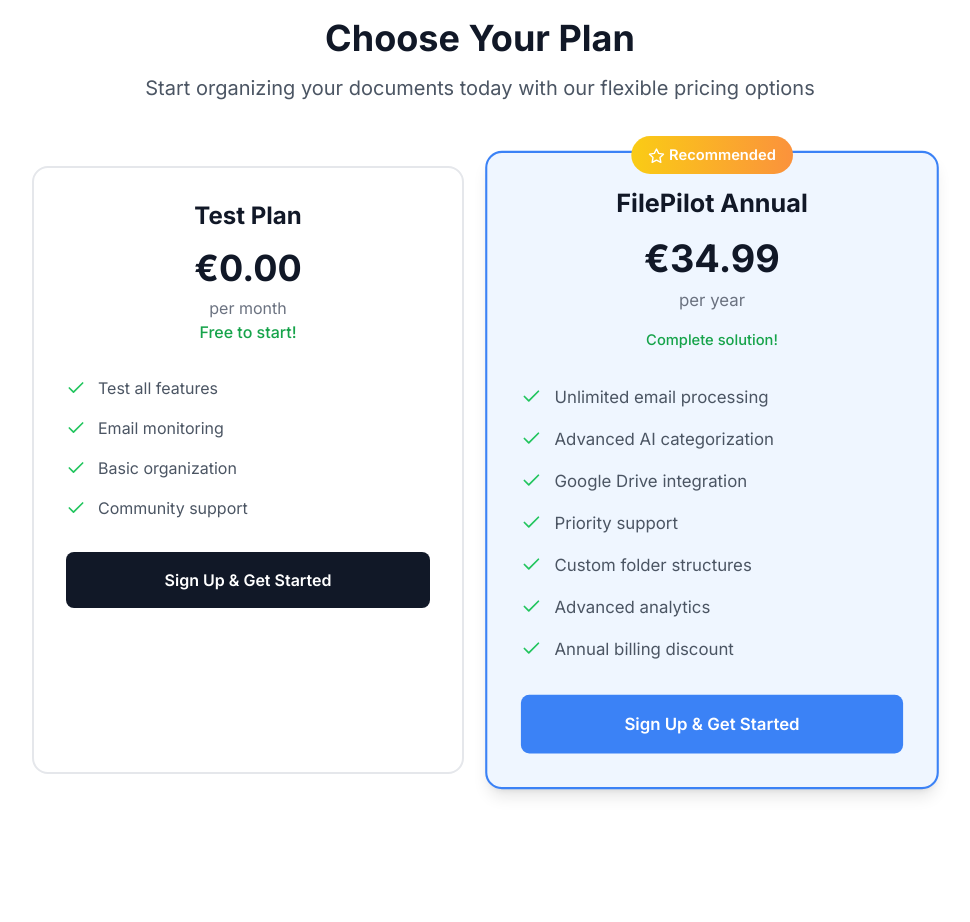
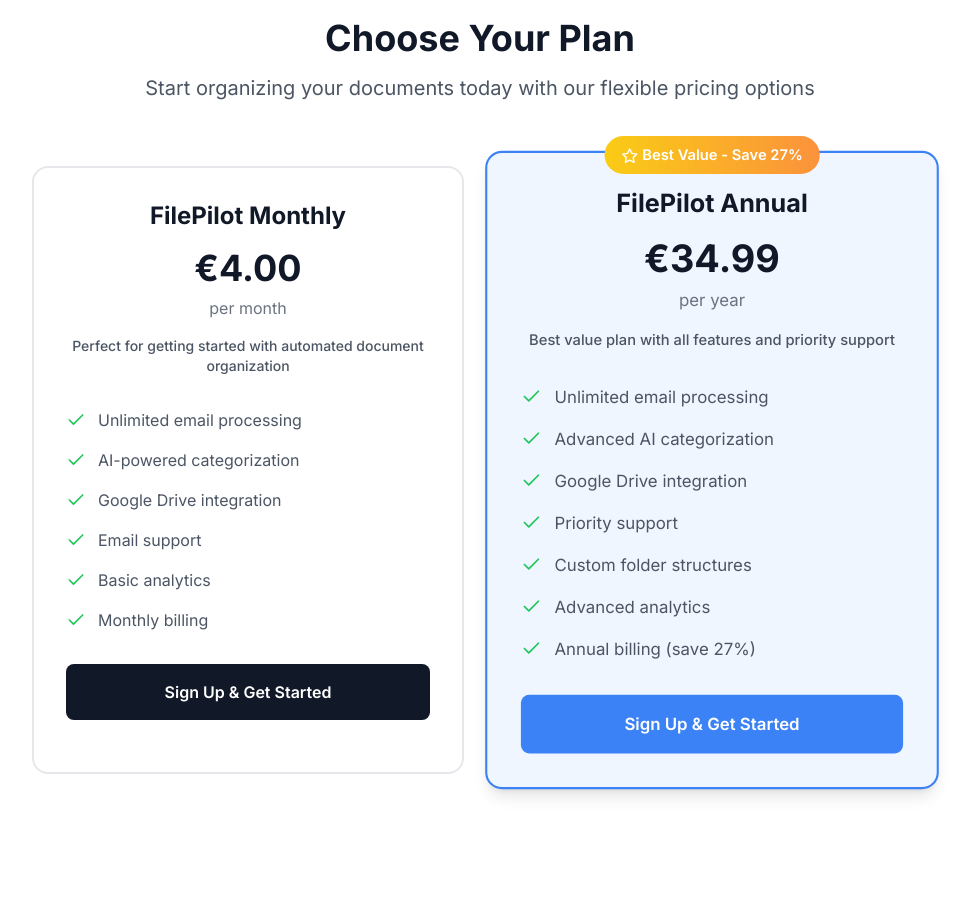
Before and after one commit to r0892111/FilePilot, a React (Vite) app: page / in a window 1280 px wide. Shown: the part 1320-2242 px from the top of the page, without its empty margins (160-1130 px from the left). Built offline with nearby package versions, Linux system fonts and the light colour scheme; no server answers.

Commit message:
Update Stripe Products Configuration

```diff
--- a/src/App.tsx
+++ b/src/App.tsx
@@ -586,7 +586,7 @@ function App() {
                   <div className="absolute -top-4 left-1/2 transform -translate-x-1/2">
                     <div className="bg-gradient-to-r from-yellow-400 to-orange-400 text-white px-4 py-2 rounded-full text-sm font-semibold">
                       <Star className="w-4 h-4 inline mr-1" />
-                      Recommended
+                      Best Value - Save 27%
                     </div>
                   </div>
                 )}
@@ -596,14 +596,11 @@ function App() {
                   <div className="text-4xl font-bold text-gray-900 mb-2">{product.price}</div>
                   <div className="text-gray-500 mb-4">
                     {product.interval ? `per ${product.interval}` : 'one-time'}
-                    {product.name === 'Test Plan' && <span className="block text-green-600 font-medium">Free to start!</span>}
                   </div>
 
-                  {product.interval === 'year' && (
-                    <div className="text-sm text-green-600 font-medium mb-4">
-                      {product.name === 'Test Plan' ? 'Perfect for testing!' : 'Complete solution!'}
-                    </div>
-                  )}
+                  <div className="text-sm text-gray-600 font-medium mb-4">
+                    {product.description}
+                  </div>
                 </div>
 
                 <ul className="space-y-4 mb-8">
--- a/src/components/OnboardingFlow.tsx
+++ b/src/components/OnboardingFlow.tsx
@@ -27,7 +27,7 @@ export function OnboardingFlow({ onComplete, onClose }: OnboardingFlowProps) {
   const [user, setUser] = useState<any>(null);
   const [selectedPlan, setSelectedPlan] = useState<string>(
     stripeProducts.find(p => p.interval === 'year')?.priceId || stripeProducts[0].priceId
-  ); // Default to annual plan
+  ); // Default to annual plan for best value
 
   useEffect(() => {
     checkUser();
@@ -143,7 +143,7 @@ export function OnboardingFlow({ onComplete, onClose }: OnboardingFlowProps) {
                 {product.interval === 'year' && (
                   <div className="bg-gradient-to-r from-yellow-400 to-orange-400 text-white px-3 py-1 rounded-full text-sm font-semibold mb-4 inline-block">
                     <Crown className="w-3 h-3 inline mr-1 flex-shrink-0" />
-                    {product.name === 'Test Plan' ? 'Free Trial' : 'Recommended'}
+                    Best Value - Save 27%
                   </div>
                 )}
 
@@ -152,14 +152,11 @@ export function OnboardingFlow({ onComplete, onClose }: OnboardingFlowProps) {
                   <div className="text-2xl sm:text-3xl font-bold text-gray-900 mb-2">{product.price}</div>
                   <div className="text-gray-500 mb-4 text-sm sm:text-base">
                     {product.interval ? `per ${product.interval}` : 'one-time'}
-                    {product.name === 'Test Plan' && <span className="block text-green-600 font-medium">Free to start!</span>}
                   </div>
 
-                  {product.interval === 'year' && (
-                    <div className="text-sm text-green-600 font-medium mb-4">
-                      {product.name === 'Test Plan' ? 'Perfect for testing!' : 'Complete solution!'}
-                    </div>
-                  )}
+                  <div className="text-sm text-gray-600 font-medium mb-4">
+                    {product.description}
+                  </div>
                 </div>
 
                 <ul className="space-y-2 sm:space-y-3 flex flex-col items-center sm:items-start">
--- a/src/stripe-config.ts
+++ b/src/stripe-config.ts
@@ -6,30 +6,35 @@ export interface StripeProduct {
   interval?: 'month' | 'year';
   mode: 'payment' | 'subscription';
   features: string[];
+  description: string;
 }
 
 export const stripeProducts: StripeProduct[] = [
   {
-    id: 'prod_SdbGhMJ8WLmUeQ',
-    priceId: 'price_1RiK45LPohnizGblGB41isNm',
-    name: 'Test Plan',
-    price: '€0.00',
+    id: 'prod_SijYQtin4uF1B2',
+    priceId: 'price_1RnI5VLPohnizGbliLa6FAbe',
+    name: 'FilePilot Monthly',
+    price: '€4.00',
     interval: 'month',
     mode: 'subscription',
+    description: 'Perfect for getting started with automated document organization',
     features: [
-      'Test all features',
-      'Email monitoring',
-      'Basic organization',
-      'Community support'
+      'Unlimited email processing',
+      'AI-powered categorization',
+      'Google Drive integration',
+      'Email support',
+      'Basic analytics',
+      'Monthly billing'
     ]
   },
   {
-    id: 'prod_SdVQdA76aEgPWS',
-    priceId: 'price_1RiEPsLPohnizGbllcm2UZCw',
+    id: 'prod_SijXdzmu0toRPV',
+    priceId: 'price_1RnI4jLPohnizGblTUXhsAK3',
     name: 'FilePilot Annual',
     price: '€34.99',
     interval: 'year',
     mode: 'subscription',
+    description: 'Best value plan with all features and priority support',
     features: [
       'Unlimited email processing',
       'Advanced AI categorization',
@@ -37,7 +42,7 @@ export const stripeProducts: StripeProduct[] = [
       'Priority support',
       'Custom folder structures',
       'Advanced analytics',
-      'Annual billing discount'
+      'Annual billing (save 27%)'
     ]
   }
 ];
```
